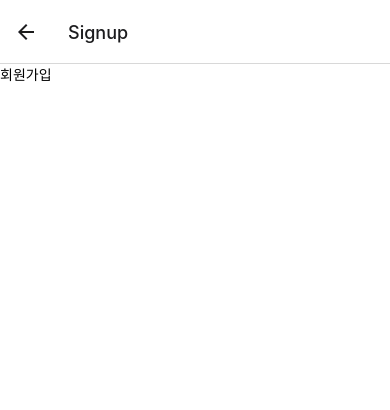
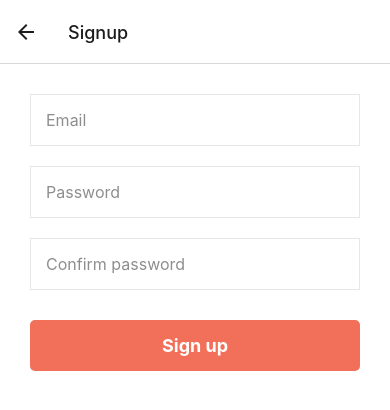
Before and after one commit to Powerful-Unicorn/FoodieBuddy_Client, a React Native app: screen /Signup in a window 390 px wide. Shown: the top 410 px of the page. Built offline with nearby package versions, Linux system fonts and the light colour scheme.

Commit message:
💄 회원가입 input

```diff
--- a/src/screens/auth/SignupScreen.tsx
+++ b/src/screens/auth/SignupScreen.tsx
@@ -1,14 +1,55 @@
 import React from 'react';
-import {StyleSheet, Text, View} from 'react-native';
+import {SafeAreaView, StyleSheet, Text, View} from 'react-native';
+import InputField from '../../components/InputField';
+import useForm from '../../hooks/useForm';
+import CustomButton from '../../components/CustomButton';
+import {validateSignup} from '../../utils';
 
 function SignupScreen() {
+  const signup = useForm({
+    initialValue: {email: '', password: '', passwordConfirm: ''},
+    validate: validateSignup,
+  });
   return (
-    <View>
-      <Text>회원가입</Text>
-    </View>
+    <SafeAreaView style={styles.container}>
+      <View style={styles.inputContainer}>
+        <InputField
+          placeholder="Email"
+          error={signup.errors.email}
+          touched={signup.touched.email}
+          inputMode="email" //골뱅이 자판 추가
+          {...signup.getTextInputProps('email')}
+        />
+        <InputField
+          placeholder="Password"
+          error={signup.errors.password}
+          touched={signup.touched.password}
+          secureTextEntry
+          {...signup.getTextInputProps('password')}
+        />
+
+        <InputField
+          placeholder="Confirm password"
+          error={signup.errors.passwordConfirm}
+          touched={signup.touched.passwordConfirm}
+          secureTextEntry
+          {...signup.getTextInputProps('passwordConfirm')}
+        />
+      </View>
+      <CustomButton label="Sign up" />
+    </SafeAreaView>
   );
 }
 
-const styles = StyleSheet.create({});
+const styles = StyleSheet.create({
+  container: {
+    flex: 1,
+    margin: 30,
+  },
+  inputContainer: {
+    gap: 20,
+    marginBottom: 30,
+  },
+});
 
 export default SignupScreen;
--- a/src/utils/validate.ts
+++ b/src/utils/validate.ts
@@ -3,7 +3,7 @@
   password: string;
 };
 
-function validateLogin(values: UserInformation) {
+function validateUser(values: UserInformation) {
   const errors = {
     email: '',
     password: '',
@@ -17,5 +17,16 @@
   }
   return errors;
 }
+function validateLogin(values: UserInformation) {
+  return validateUser(values);
+}
+function validateSignup(values: UserInformation & {passwordConfirm: string}) {
+  const errors = validateUser(values);
+  const signupErrors = {...errors, passwordConfirm: ''};
+  if (values.password !== values.passwordConfirm) {
+    signupErrors.passwordConfirm = 'Passwords do not match';
+  }
+  return signupErrors;
+}
 
-export {validateLogin};
+export {validateLogin, validateSignup};
```
